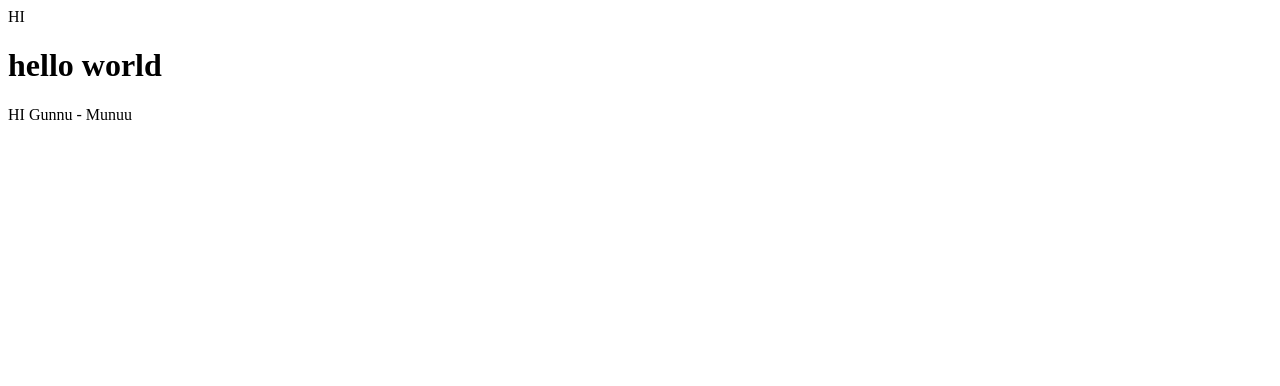
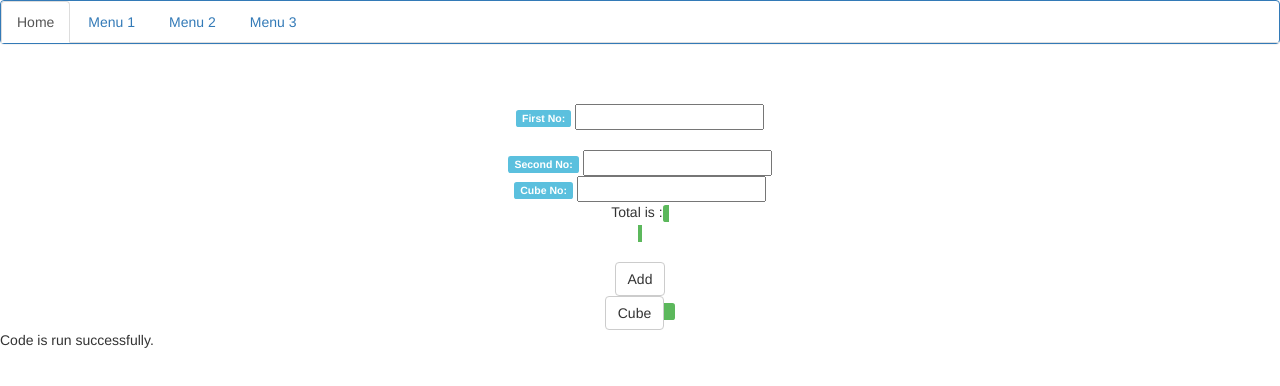
Before and after one commit to amol0390/WebProjects, a plain HTML site: page index.html in a window 1280 px wide. Drawn offline with nearby package versions, Linux system fonts and the light colour scheme.

Commit message:
add  and cube function

```diff
--- a/Script1.js
+++ b/Script1.js
@@ -1 +1,25 @@
-scripit1.js
+// document.write("This is external file. I am skeptical about the future of window applicaton");
+// document.write(" You can criticize govement or appriciate but can't ignore");
+
+var x, y, x;
+x = 10; y = 20;
+z = x + y;
+
+function changeHeading() {
+
+    document.getElementById("total").innerHTML = parseInt(document.getElementById("first").value) + parseInt(document.getElementById("second").value);
+
+}
+
+function getCube(n) {
+
+    var i,result;
+    result=n;
+    for (i = 0; i < 2; i++) {
+        result *= n;
+    }
+    return result;
+}
+    function test(a) {
+        document.getElementById("cuberesult").innerHTML = getCube(a);
+    }
--- a/index.html
+++ b/index.html
@@ -1,17 +1,62 @@
 <!DOCTYPE html>
 <html lang="en">
+
 <head>
     <meta charset="UTF-8">
     <meta name="viewport" content="width=device-width, initial-scale=1.0">
     <meta http-equiv="X-UA-Compatible" content="ie=edge">
+    <meta charset="utf-8">
+    <meta name="viewport" content="width=device-width, initial-scale=1">
+    <link rel="stylesheet" href="https://maxcdn.bootstrapcdn.com/bootstrap/3.4.1/css/bootstrap.min.css">
+    <script src="https://ajax.googleapis.com/ajax/libs/jquery/3.4.1/jquery.min.js"></script>
+    <script src="https://maxcdn.bootstrapcdn.com/bootstrap/3.4.1/js/bootstrap.min.js"></script>
     <title>Document</title>
-<script type="text/javascript">
-    document.write("HI");
-</script>
-<body>
-    <h1>hello world</h1>
-</body>
+    <script src="script1.js" type="text/javascript"></script>
+
+    <body>
+        <div class="panel panel-primary">
+            <ul class="nav nav-tabs">
+                <li class="active">
+                    <a href="#">Home</a>
+                </li>
+                <li>
+                    <a href="#">Menu 1</a>
+                </li>
+                <li>
+                    <a href="#">Menu 2</a>
+                </li>
+                <li>
+                    <a href="#">Menu 3</a>
+                </li>
+            </ul>
+        </div>
+        <br>
+        <br>
+        <div class="text-center">
+            <label for="fname" class="label label-info">First No:</label>
+            <input type="number" id="first" name="fname">
+            <br>
+            <br>
+            <label for="lname" class="label label-info">Second No:</label>
+            <input type="number" id="second" name="lname">
+            <br>
+            <label for="lname" class="label label-info">Cube No:</label>
+            <input type="number" id="third" name="lname">
+            <br> Total is :
+            <label type="number" id="total" name="lname" class="label label-success">
+                <br>
+                <label type="number" id="cuberesult" name="lname" class="label label-success">
+
+                <br>
+                <br>
+                <button type="button" onclick="changeHeading()" class="btn btn-default">Add</button>
+                <br>
+                <button type="button" onclick="test(document.getElementById('third').value)" class="btn btn-default">Cube</button>
+        </div>
+
+    </body>
+
 </html>
 <script type="text/javascript">
-    document.write("HI Gunnu - Munuu");
+    document.write("Code is run successfully.");
 </script>
```
